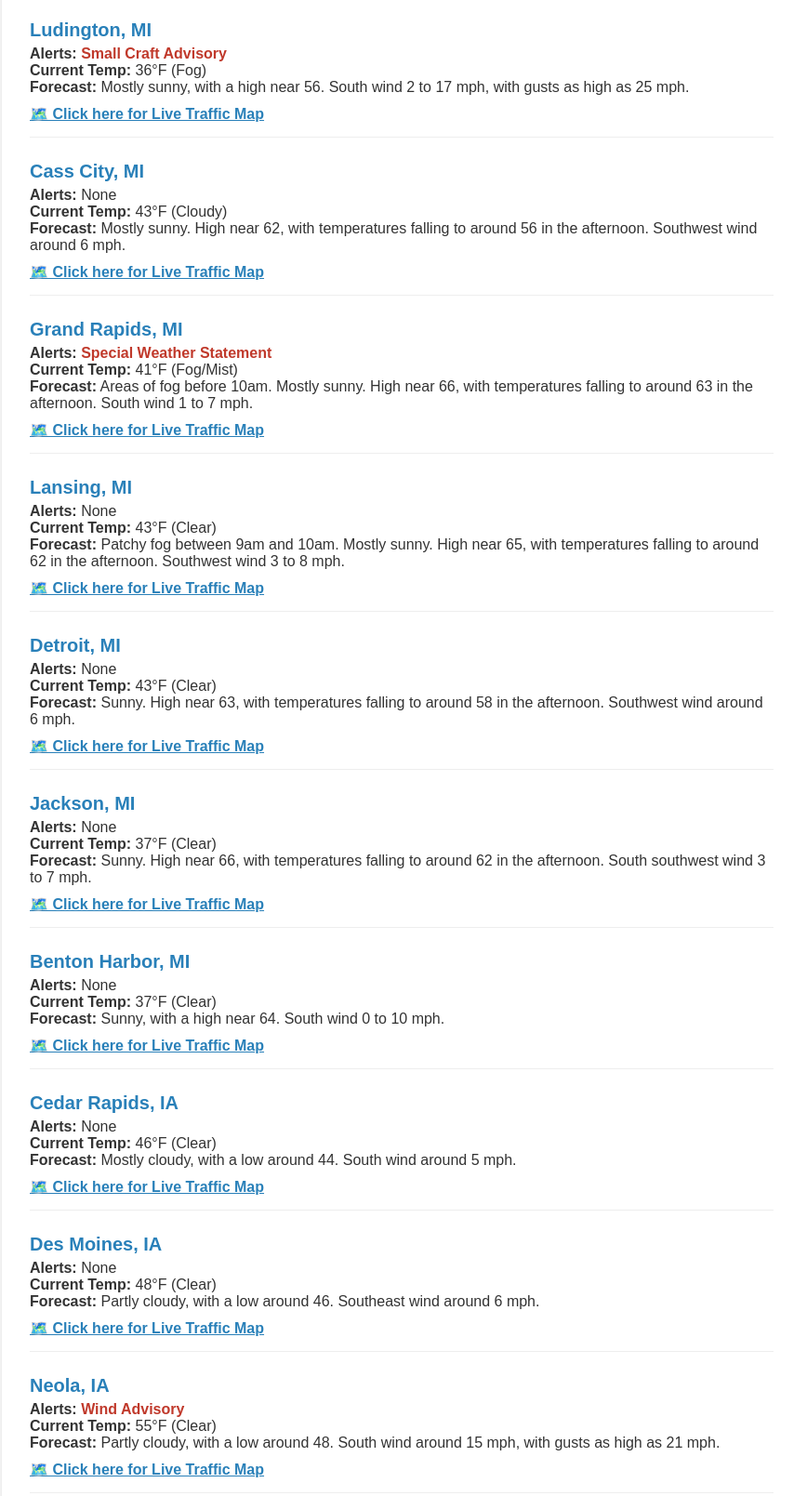
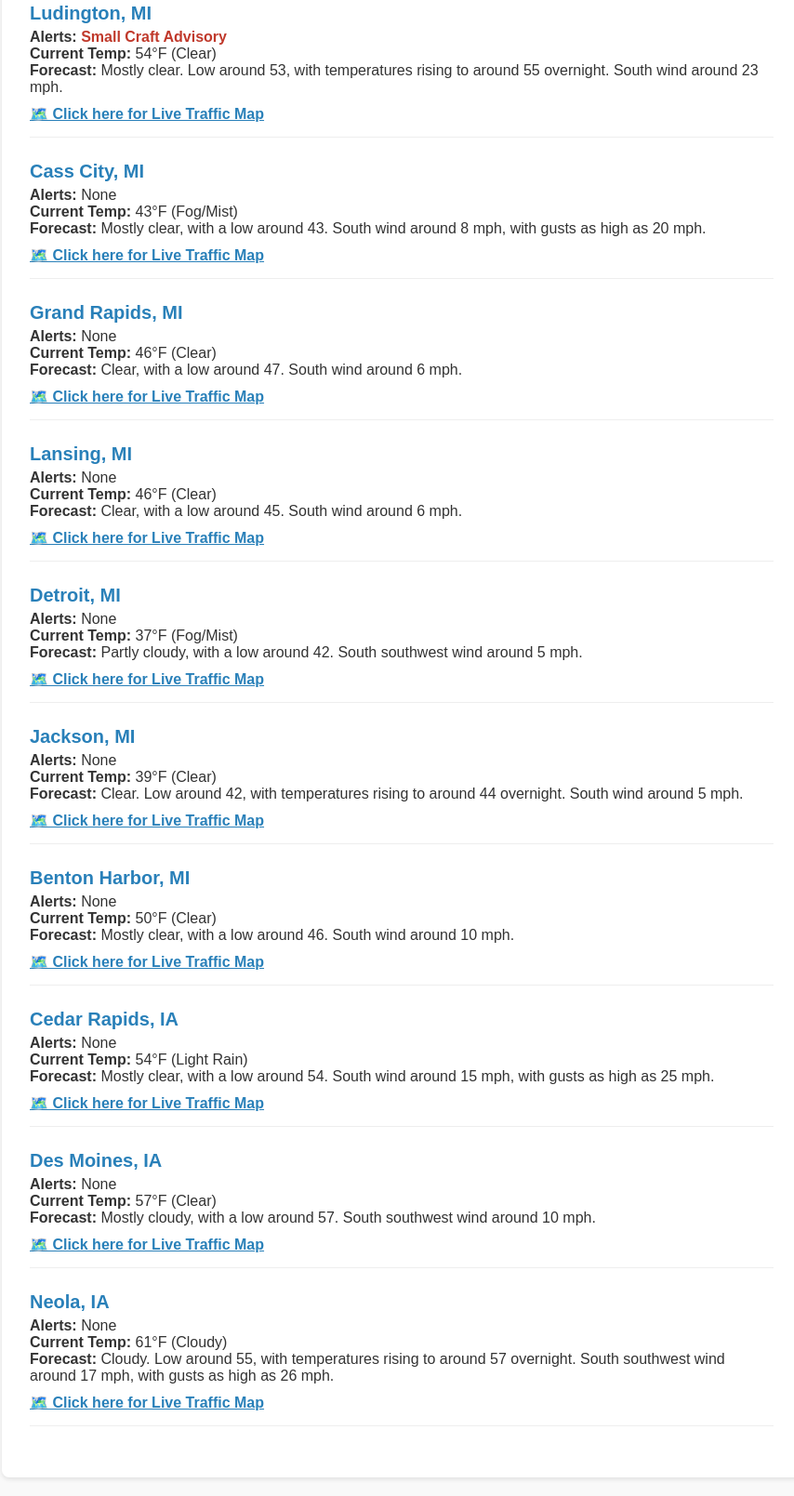
Before and after one commit to bishop998newaccount/Weather, a plain HTML site: page Weather_Report.html in a window 1280 px wide. Shown: the part 678-2287 px from the top of the page at 93% size, without its empty margins (208-1062 px from the left). Drawn offline with Linux system fonts and the light colour scheme.

Commit message:
Auto-update weather report [skip ci]

```diff
--- a/Weather_Report.html
+++ b/Weather_Report.html
@@ -2,7 +2,7 @@
 <html>
 <head>
     <meta charset="utf-8">
-    <title>Weather & Road Report - Friday, November 20, 2026</title>
+    <title>Weather & Road Report - Saturday, November 21, 2026</title>
     <style>
         body { font-family: Arial, sans-serif; margin: 30px; background-color: #f9f9f9; color: #333; }
         .container { max-width: 800px; margin: auto; background: #fff; padding: 30px; border-radius: 8px; box-shadow: 0 2px 5px rgba(0,0,0,0.1); }
@@ -16,110 +16,110 @@
 <body>
 <div class="container">
     <h1>Weather & Road Report</h1>
-    <p><strong>Date:</strong> Friday, November 20, 2026</p>
+    <p><strong>Date:</strong> Saturday, November 21, 2026</p>
     <hr style="border: 0; border-top: 1px solid #ddd; margin-bottom: 20px;">
 
     <div class="city-block">
         <div class="city-name">Marquette, MI</div>
         <div><strong>Alerts:</strong> <span >None</span></div>
-        <div><strong>Current Temp:</strong> 30°F (Clear)</div>
-        <div><strong>Forecast:</strong> Partly sunny, with a high near 56. Southwest wind 5 to 15 mph, with gusts as high as 35 mph.</div>
+        <div><strong>Current Temp:</strong> 52°F (Clear)</div>
+        <div><strong>Forecast:</strong> Partly cloudy, with a low around 50. South wind around 20 mph, with gusts as high as 40 mph.</div>
         <div style="margin-top: 10px;"><a href="https://www.google.com/maps/@46.54,-87.4,11z/data=!5m1!1e1" target="_blank" style="color: #2980b9; font-weight: bold; text-decoration: underline;">🗺️ Click here for Live Traffic Map</a></div>
     </div>
 
     <div class="city-block">
         <div class="city-name">St. Ignace, MI</div>
         <div><strong>Alerts:</strong> <span >None</span></div>
-        <div><strong>Current Temp:</strong> 41°F (Cloudy)</div>
-        <div><strong>Forecast:</strong> Partly sunny. High near 56, with temperatures falling to around 50 in the afternoon. South wind around 5 mph.</div>
+        <div><strong>Current Temp:</strong> 55°F (Clear)</div>
+        <div><strong>Forecast:</strong> Mostly cloudy. Low around 47, with temperatures rising to around 54 overnight. Southwest wind around 15 mph.</div>
         <div style="margin-top: 10px;"><a href="https://www.google.com/maps/@45.86,-84.74,11z/data=!5m1!1e1" target="_blank" style="color: #2980b9; font-weight: bold; text-decoration: underline;">🗺️ Click here for Live Traffic Map</a></div>
     </div>
 
     <div class="city-block">
         <div class="city-name">Gaylord, MI</div>
         <div><strong>Alerts:</strong> <span >None</span></div>
-        <div><strong>Current Temp:</strong> 37°F (Clear)</div>
-        <div><strong>Forecast:</strong> Mostly sunny. High near 58, with temperatures falling to around 55 in the afternoon. Southwest wind 0 to 10 mph.</div>
+        <div><strong>Current Temp:</strong> 50°F (Clear)</div>
+        <div><strong>Forecast:</strong> Partly cloudy, with a low around 48. Southwest wind around 15 mph.</div>
         <div style="margin-top: 10px;"><a href="https://www.google.com/maps/@45.03,-84.68,11z/data=!5m1!1e1" target="_blank" style="color: #2980b9; font-weight: bold; text-decoration: underline;">🗺️ Click here for Live Traffic Map</a></div>
     </div>
 
     <div class="city-block">
         <div class="city-name">Ludington, MI</div>
         <div><strong>Alerts:</strong> <span style="color: #c0392b; font-weight: bold;">Small Craft Advisory</span></div>
-        <div><strong>Current Temp:</strong> 36°F (Fog)</div>
-        <div><strong>Forecast:</strong> Mostly sunny, with a high near 56. South wind 2 to 17 mph, with gusts as high as 25 mph.</div>
+        <div><strong>Current Temp:</strong> 54°F (Clear)</div>
+        <div><strong>Forecast:</strong> Mostly clear. Low around 53, with temperatures rising to around 55 overnight. South wind around 23 mph.</div>
         <div style="margin-top: 10px;"><a href="https://www.google.com/maps/@43.98,-86.47,11z/data=!5m1!1e1" target="_blank" style="color: #2980b9; font-weight: bold; text-decoration: underline;">🗺️ Click here for Live Traffic Map</a></div>
     </div>
 
     <div class="city-block">
         <div class="city-name">Cass City, MI</div>
         <div><strong>Alerts:</strong> <span >None</span></div>
-        <div><strong>Current Temp:</strong> 43°F (Cloudy)</div>
-        <div><strong>Forecast:</strong> Mostly sunny. High near 62, with temperatures falling to around 56 in the afternoon. Southwest wind around 6 mph.</div>
+        <div><strong>Current Temp:</strong> 43°F (Fog/Mist)</div>
+        <div><strong>Forecast:</strong> Mostly clear, with a low around 43. South wind around 8 mph, with gusts as high as 20 mph.</div>
         <div style="margin-top: 10px;"><a href="https://www.google.com/maps/@43.6,-83.17,11z/data=!5m1!1e1" target="_blank" style="color: #2980b9; font-weight: bold; text-decoration: underline;">🗺️ Click here for Live Traffic Map</a></div>
     </div>
 
     <div class="city-block">
         <div class="city-name">Grand Rapids, MI</div>
-        <div><strong>Alerts:</strong> <span style="color: #c0392b; font-weight: bold;">Special Weather Statement</span></div>
-        <div><strong>Current Temp:</strong> 41°F (Fog/Mist)</div>
-        <div><strong>Forecast:</strong> Areas of fog before 10am. Mostly sunny. High near 66, with temperatures falling to around 63 in the afternoon. South wind 1 to 7 mph.</div>
+        <div><strong>Alerts:</strong> <span >None</span></div>
+        <div><strong>Current Temp:</strong> 46°F (Clear)</div>
+        <div><strong>Forecast:</strong> Clear, with a low around 47. South wind around 6 mph.</div>
         <div style="margin-top: 10px;"><a href="https://www.google.com/maps/@42.96,-85.67,11z/data=!5m1!1e1" target="_blank" style="color: #2980b9; font-weight: bold; text-decoration: underline;">🗺️ Click here for Live Traffic Map</a></div>
     </div>
 
     <div class="city-block">
         <div class="city-name">Lansing, MI</div>
         <div><strong>Alerts:</strong> <span >None</span></div>
-        <div><strong>Current Temp:</strong> 43°F (Clear)</div>
-        <div><strong>Forecast:</strong> Patchy fog between 9am and 10am. Mostly sunny. High near 65, with temperatures falling to around 62 in the afternoon. Southwest wind 3 to 8 mph.</div>
+        <div><strong>Current Temp:</strong> 46°F (Clear)</div>
+        <div><strong>Forecast:</strong> Clear, with a low around 45. South wind around 6 mph.</div>
         <div style="margin-top: 10px;"><a href="https://www.google.com/maps/@42.73,-84.55,11z/data=!5m1!1e1" target="_blank" style="color: #2980b9; font-weight: bold; text-decoration: underline;">🗺️ Click here for Live Traffic Map</a></div>
     </div>
 
     <div class="city-block">
         <div class="city-name">Detroit, MI</div>
         <div><strong>Alerts:</strong> <span >None</span></div>
-        <div><strong>Current Temp:</strong> 43°F (Clear)</div>
-        <div><strong>Forecast:</strong> Sunny. High near 63, with temperatures falling to around 58 in the afternoon. Southwest wind around 6 mph.</div>
+        <div><strong>Current Temp:</strong> 37°F (Fog/Mist)</div>
+        <div><strong>Forecast:</strong> Partly cloudy, with a low around 42. South southwest wind around 5 mph.</div>
         <div style="margin-top: 10px;"><a href="https://www.google.com/maps/@42.33,-83.05,11z/data=!5m1!1e1" target="_blank" style="color: #2980b9; font-weight: bold; text-decoration: underline;">🗺️ Click here for Live Traffic Map</a></div>
     </div>
 
     <div class="city-block">
         <div class="city-name">Jackson, MI</div>
         <div><strong>Alerts:</strong> <span >None</span></div>
-        <div><strong>Current Temp:</strong> 37°F (Clear)</div>
-        <div><strong>Forecast:</strong> Sunny. High near 66, with temperatures falling to around 62 in the afternoon. South southwest wind 3 to 7 mph.</div>
+        <div><strong>Current Temp:</strong> 39°F (Clear)</div>
+        <div><strong>Forecast:</strong> Clear. Low around 42, with temperatures rising to around 44 overnight. South wind around 5 mph.</div>
         <div style="margin-top: 10px;"><a href="https://www.google.com/maps/@42.24,-84.41,11z/data=!5m1!1e1" target="_blank" style="color: #2980b9; font-weight: bold; text-decoration: underline;">🗺️ Click here for Live Traffic Map</a></div>
     </div>
 
     <div class="city-block">
         <div class="city-name">Benton Harbor, MI</div>
         <div><strong>Alerts:</strong> <span >None</span></div>
-        <div><strong>Current Temp:</strong> 37°F (Clear)</div>
-        <div><strong>Forecast:</strong> Sunny, with a high near 64. South wind 0 to 10 mph.</div>
+        <div><strong>Current Temp:</strong> 50°F (Clear)</div>
+        <div><strong>Forecast:</strong> Mostly clear, with a low around 46. South wind around 10 mph.</div>
         <div style="margin-top: 10px;"><a href="https://www.google.com/maps/@42.12,-86.45,11z/data=!5m1!1e1" target="_blank" style="color: #2980b9; font-weight: bold; text-decoration: underline;">🗺️ Click here for Live Traffic Map</a></div>
     </div>
 
     <div class="city-block">
         <div class="city-name">Cedar Rapids, IA</div>
         <div><strong>Alerts:</strong> <span >None</span></div>
-        <div><strong>Current Temp:</strong> 46°F (Clear)</div>
-        <div><strong>Forecast:</strong> Mostly cloudy, with a low around 44. South wind around 5 mph.</div>
+        <div><strong>Current Temp:</strong> 54°F (Light Rain)</div>
+        <div><strong>Forecast:</strong> Mostly clear, with a low around 54. South wind around 15 mph, with gusts as high as 25 mph.</div>
         <div style="margin-top: 10px;"><a href="https://www.google.com/maps/@41.98,-91.67,11z/data=!5m1!1e1" target="_blank" style="color: #2980b9; font-weight: bold; text-decoration: underline;">🗺️ Click here for Live Traffic Map</a></div>
     </div>
 
     <div class="city-block">
         <div class="city-name">Des Moines, IA</div>
         <div><strong>Alerts:</strong> <span >None</span></div>
-        <div><strong>Current Temp:</strong> 48°F (Clear)</div>
-        <div><strong>Forecast:</strong> Partly cloudy, with a low around 46. Southeast wind around 6 mph.</div>
+        <div><strong>Current Temp:</strong> 57°F (Clear)</div>
+        <div><strong>Forecast:</strong> Mostly cloudy, with a low around 57. South southwest wind around 10 mph.</div>
         <div style="margin-top: 10px;"><a href="https://www.google.com/maps/@41.59,-93.6,11z/data=!5m1!1e1" target="_blank" style="color: #2980b9; font-weight: bold; text-decoration: underline;">🗺️ Click here for Live Traffic Map</a></div>
     </div>
 
     <div class="city-block">
         <div class="city-name">Neola, IA</div>
-        <div><strong>Alerts:</strong> <span style="color: #c0392b; font-weight: bold;">Wind Advisory</span></div>
-        <div><strong>Current Temp:</strong> 55°F (Clear)</div>
-        <div><strong>Forecast:</strong> Partly cloudy, with a low around 48. South wind around 15 mph, with gusts as high as 21 mph.</div>
+        <div><strong>Alerts:</strong> <span >None</span></div>
+        <div><strong>Current Temp:</strong> 61°F (Cloudy)</div>
+        <div><strong>Forecast:</strong> Cloudy. Low around 55, with temperatures rising to around 57 overnight. South southwest wind around 17 mph, with gusts as high as 26 mph.</div>
         <div style="margin-top: 10px;"><a href="https://www.google.com/maps/@41.45,-95.61,11z/data=!5m1!1e1" target="_blank" style="color: #2980b9; font-weight: bold; text-decoration: underline;">🗺️ Click here for Live Traffic Map</a></div>
     </div>
 
```
